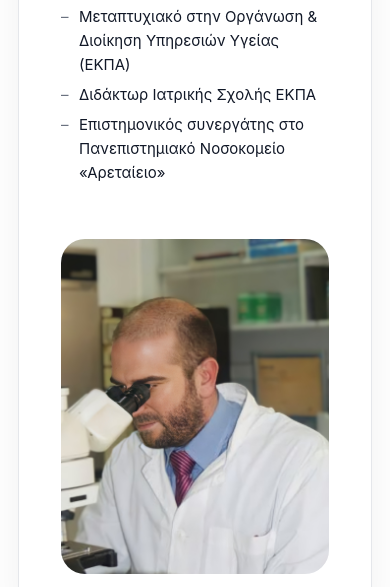
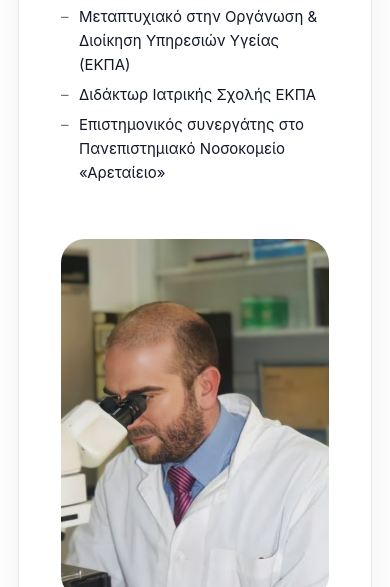
Before and after one commit to makiskollias/biomedsamos, a FastAPI app: page / in a window 390 px wide. Shown: the part 5913-6500 px from the top of the page. Run offline with FastAPI, Linux system fonts and the light colour scheme.

Commit message:
αλλαγες στο burger menu και νεο αρχειο και παραμοετροποιησεις μερος 4

```diff
--- a/static/css/_responsive.css
+++ b/static/css/_responsive.css
@@ -139,7 +139,7 @@
 
   .team-profile__image {
     overflow: hidden;
-    min-height: 320px !important;
+    min-height: 320px;
   }
 
   .doctor__bio {
@@ -170,11 +170,13 @@
 
 
   .team-profile__image {
+    width: 100%;
     min-height: 0;
     aspect-ratio: 4 / 5;
   }
 
   .team-profile__image img {
+    height: 100%;
     object-fit: cover;
     object-position: center top;
   }
```
